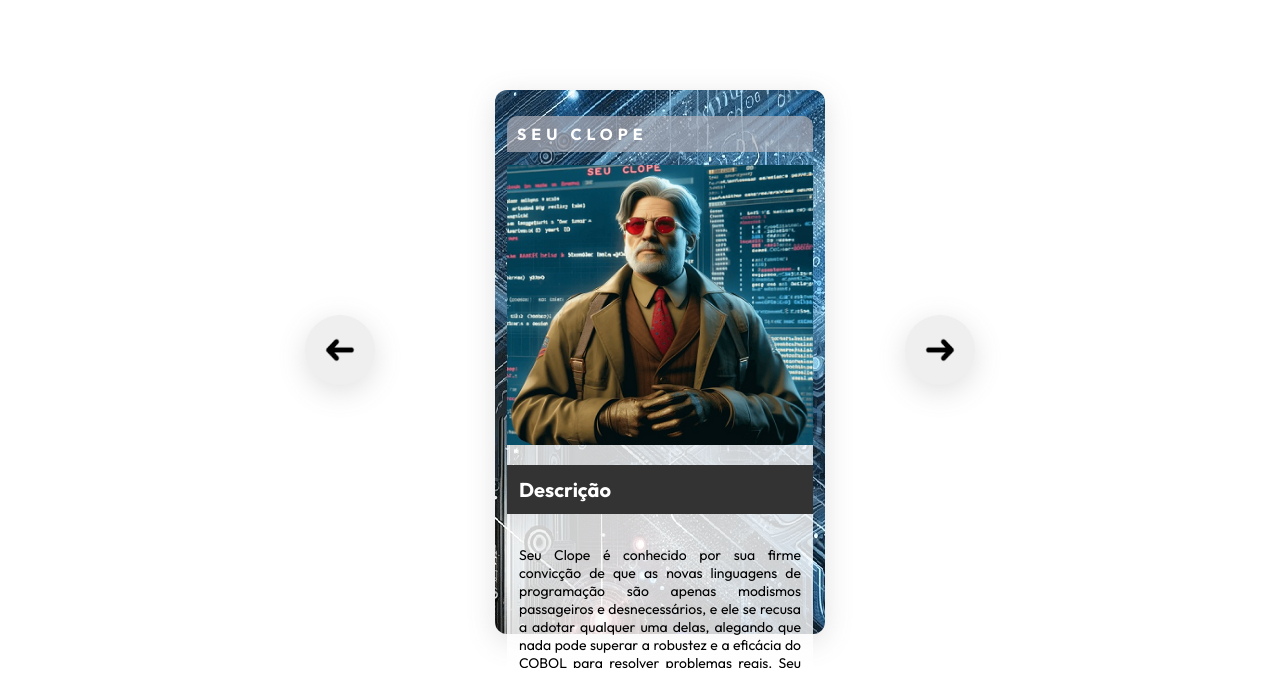
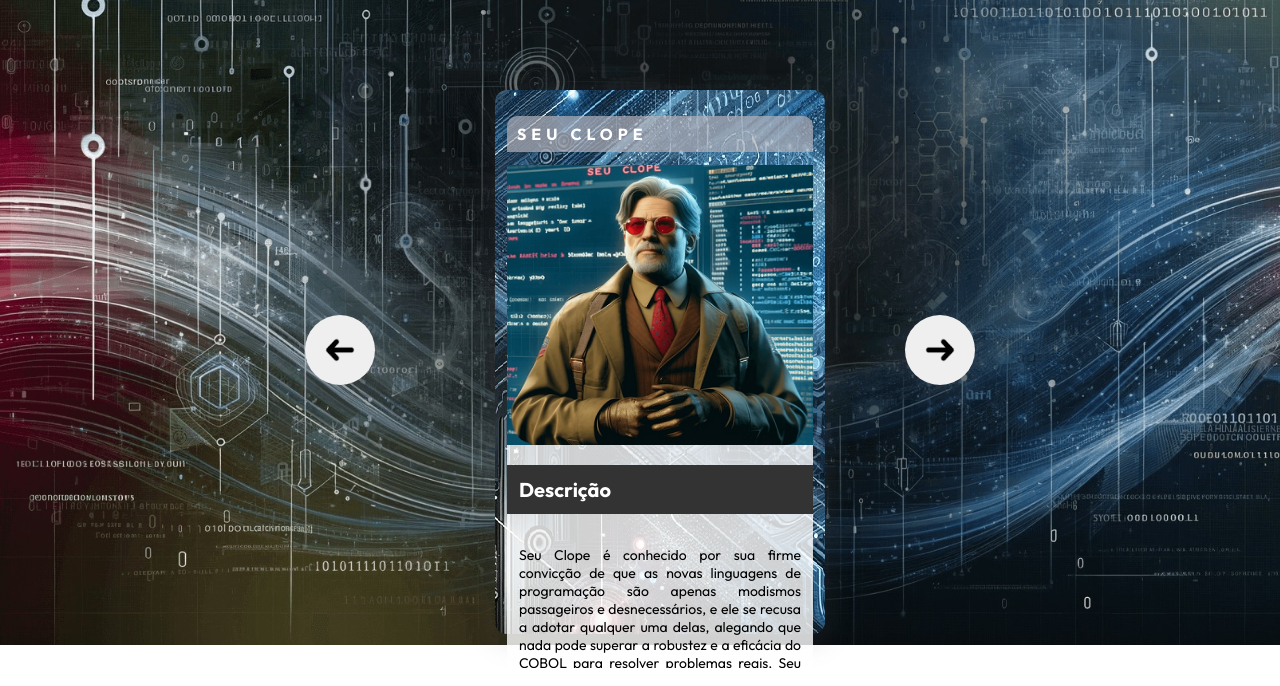
Before and after one commit to Kevin-Sallen/X-DEVS, a plain HTML site: page index.html in a window 1280 px wide. Shown: the part 171-857 px from the top of the page. Drawn offline with Linux system fonts and the light colour scheme.

Commit message:
Update estilos.css

```diff
--- a/src/css/estilos.css
+++ b/src/css/estilos.css
@@ -1,6 +1,6 @@
 body {
     font-family: 'Outfit', sans-serif;
-    background-image: url('./imagens/fundo-base.Jpg');
+    background-image: url('../imagens/fundo-base.jpg');
     background-repeat: no-repeat;
     background-size: cover;
     min-height: 100vh;
```
